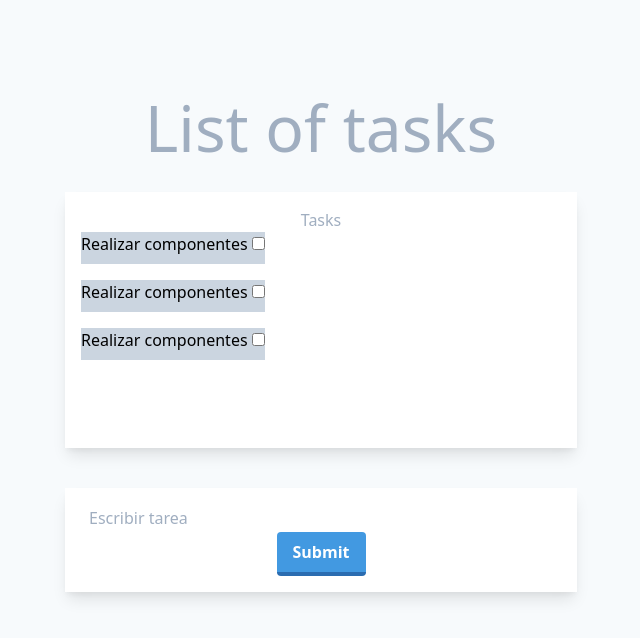
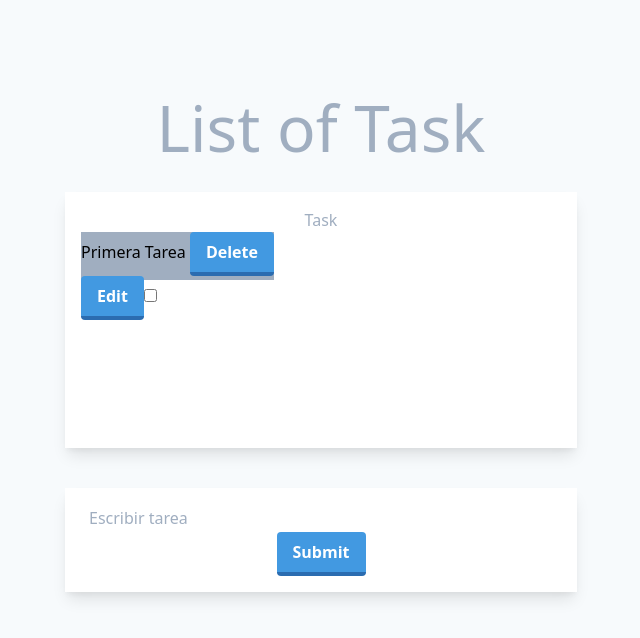
Before and after one commit to jerojash/Listado-de-tareas, a Vue app: page / in a window 1280 px wide. Shown: the top 638 px of the page, without its empty margins (319-959 px from the left). Built offline with nearby package versions, Linux system fonts and the light colour scheme.

Commit message:
cambios de listado

```diff
--- a/src/components/TodoList.vue
+++ b/src/components/TodoList.vue
@@ -1,37 +1,34 @@
 <template>
     <div class="container mx-auto px-4 py-20 flex flex-col flex-wrap">
-        <h1 class="font-hairline text-6xl text-center text-gray-500">List of tasks</h1>
+        <h1 class="font-hairline text-6xl text-center text-gray-500">List of Task</h1>
 
         <todo-card class="mx-auto mt-4 h-64 w-full max-w-lg">
-
-            <h1 class="font-hairline text-center text-gray-500">Tasks</h1>
+            <h1 class="font-hairline text-center text-gray-500">Task</h1>
             <div class="flex mb-4">
-             <div class="w-4/3 bg-gray-400 h-8">Realizar componentes
-                 <input type="checkbox" name="terms" onclick="disableSending()">
-             </div>
-             </div><div class="flex mb-4">
-             <div class="w-4/3 bg-gray-400 h-8">Realizar componentes
-                 <input type="checkbox" name="terms" onclick="disableSending()">
-             </div>
-             </div>
-             <div class="flex mb-4">
-             <div class="w-4/3 bg-gray-400 h-8">Realizar componentes
-                 <input type="checkbox" name="terms" onclick="disableSending()">
-             </div>
-             </div>
-
+            <div class="w-3/2 bg-gray-500 h-12">
+                <h1>Primera Tarea
+                <button class="  bg-blue-500 hover:bg-blue-400 text-white font-bold py-2 px-4 border-b-4 border-blue-700 hover:border-blue-500 rounded">
+                    Delete
+                </button>
+                <div class="text-right"></div>
+                <button class=" bg-blue-500 hover:bg-blue-400 text-white font-bold py-2 px-4 border-b-4 border-blue-700 hover:border-blue-500 rounded">
+                    Edit
+                </button>
+                    <input type="checkbox" name="" id="">
+                </h1>
+            </div>
+            </div>
         </todo-card>
-
         <todo-card class="mx-auto mt-10 w-full max-w-lg">
             <div class="text-center">
                 <input class="appearance-none bg-transparent border-none w-full text-gray-700 mr-3 py-1 px-2 leading-tight focus:outline-none" type="text" placeholder="Escribir tarea" aria-label="Full name">
-                <button class="bg-blue-500 hover:bg-blue-400 text-white font-bold py-2 px-4 border-b-4 border-blue-700 hover:border-blue-500 rounded">
+                <button class=" text-left bg-blue-500 hover:bg-blue-400 text-white font-bold py-2 px-4 border-b-4 border-blue-700 hover:border-blue-500 rounded">
                     Submit
                 </button>
             </div>
         </todo-card>
     </div>
-  </template>
+</template>
 
 <script>
 export default {
```
Also changed, not shown: 1 other file (tests, documents, lock files or other folders).
